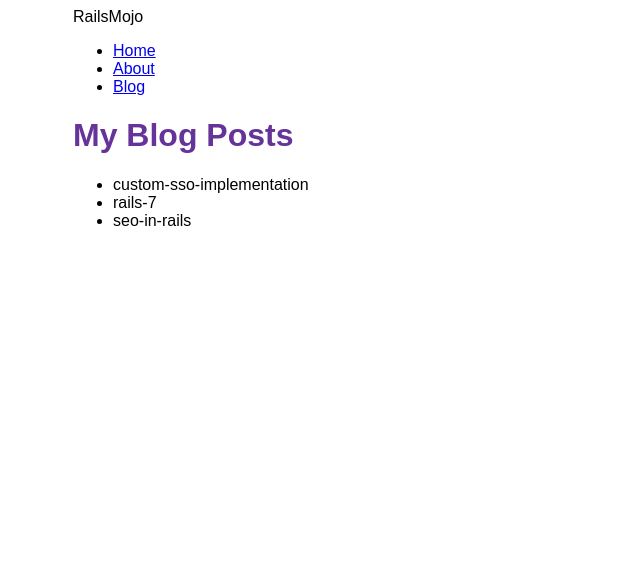
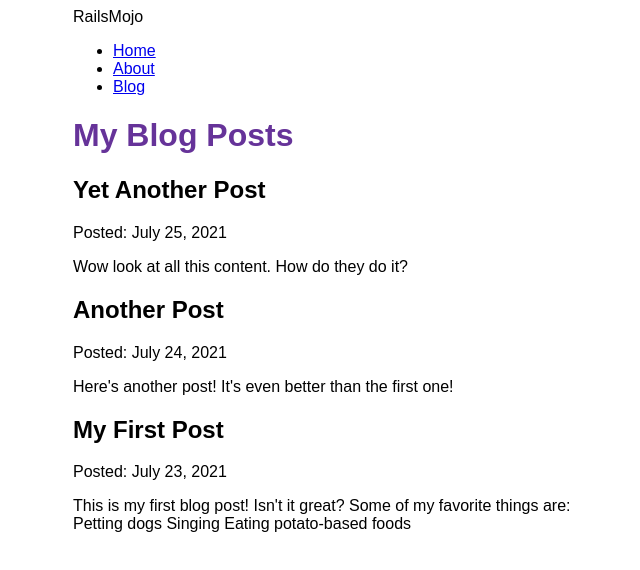
Before and after one commit to avishekjana/railsmojo, a Gatsby site: page /blog in a window 1280 px wide. Shown: the whole page, without its empty margins (317-957 px from the left). Built offline with nearby package versions, Linux system fonts and the light colour scheme; Gatsby itself is replaced by a stand-in of ours.

Commit message:
Content loaded from MDX in blog - L5

```diff
--- a/blog/custom-sso-implementation.mdx
+++ b/blog/custom-sso-implementation.mdx
@@ -0,0 +1,13 @@
+---
+title: "My First Post"
+date: "2021-07-23"
+slug: "my-first-post"
+---
+
+This is my first blog post! Isn't it _great_?
+
+Some of my **favorite** things are:
+
+- Petting dogs
+- Singing
+- Eating potato-based foods
--- a/blog/rails-7.mdx
+++ b/blog/rails-7.mdx
@@ -0,0 +1,7 @@
+---
+title: "Another Post"
+date: "2021-07-24"
+slug: "another-post"
+---
+
+Here's another post! It's even better than the first one!
--- a/blog/seo-in-rails.mdx
+++ b/blog/seo-in-rails.mdx
@@ -0,0 +1,7 @@
+---
+title: "Yet Another Post"
+date: "2021-07-25"
+slug: "yet-another-post"
+---
+
+Wow look at all this content. How do they do it?
--- a/src/pages/blog.js
+++ b/src/pages/blog.js
@@ -6,24 +6,29 @@ import Seo from '../components/seo'
 const BlogPage = ({ data }) => {
   return (
     <Layout pageTitle="My Blog Posts">
-      <ul>
       {
-        data.allFile.nodes.map(node => (
-          <li key={node.name}>
-            {node.name}
-          </li>
+        data.allMdx.nodes.map((node) => (
+          <article key={node.id}>
+            <h2>{node.frontmatter.title}</h2>
+            <p>Posted: {node.frontmatter.date}</p>
+            <p>{node.excerpt}</p>
+          </article>
         ))
       }
-      </ul>
     </Layout>
   )
 }
 
 export const query = graphql`
   query {
-    allFile(filter: {sourceInstanceName: {eq: "blog"}}) {
+    allMdx(sort: {fields: frontmatter___date, order: DESC}) {
       nodes {
-        name
+        frontmatter {
+          date(formatString: "MMMM D, YYYY")
+          title
+        }
+        id
+        excerpt
       }
     }
   }
```
